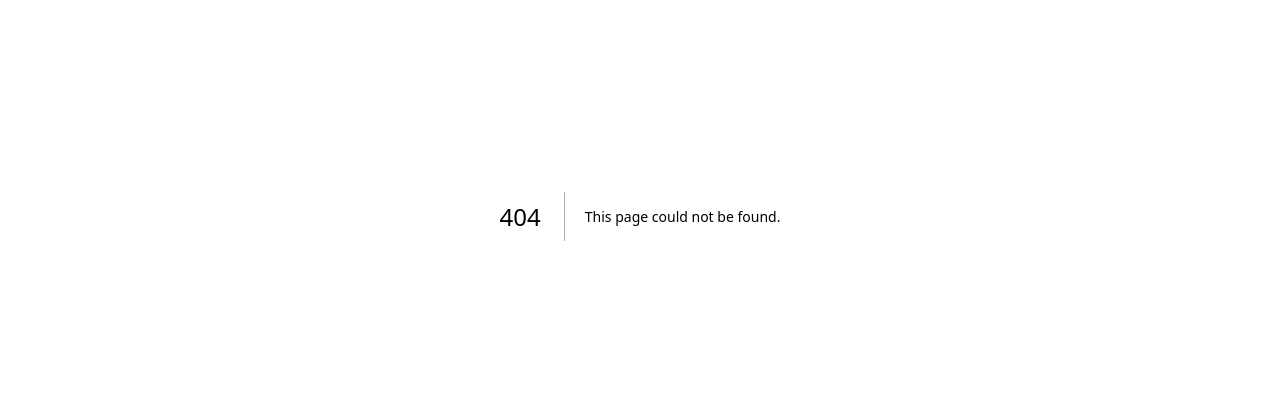
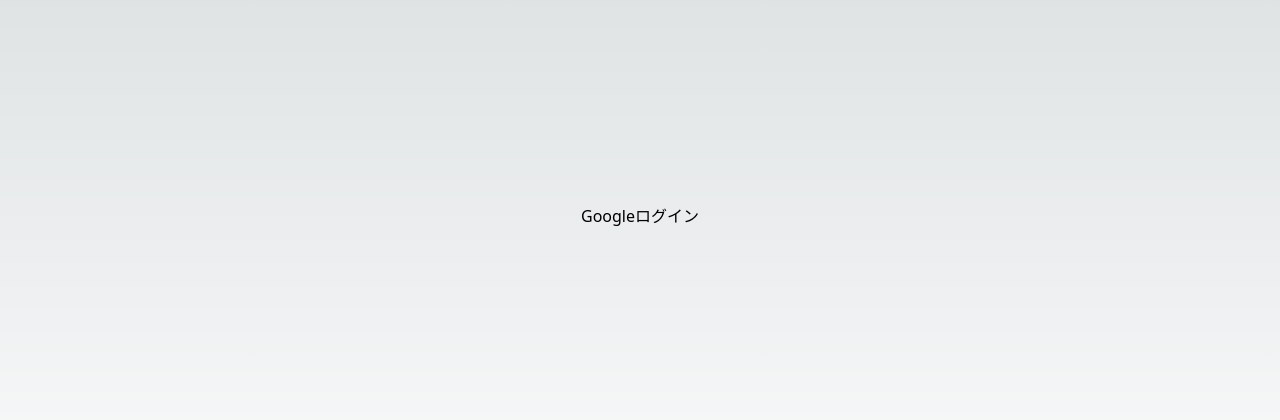
Before and after one commit to miura-taiga/project-front, a Next.js app: page /pages/login in a window 1280 px wide. Before the commit this address had no page. Shown: the part 184-604 px from the top of the page. Built offline with nearby package versions, Linux system fonts and the light colour scheme.

Commit message:
OmniAuthを使ったGoogle認証を実装(フロント)

```diff
--- a/src/app/layout.tsx
+++ b/src/app/layout.tsx
@@ -1,13 +1,5 @@
-import type { Metadata } from "next";
-import { Inter } from "next/font/google";
 import "./globals.css";
-
-const inter = Inter({ subsets: ["latin"] });
-
-export const metadata: Metadata = {
-  title: "Create Next App",
-  description: "Generated by create next app",
-};
+import { AuthProvider } from "@/contexts/auth";
 
 export default function RootLayout({
   children,
@@ -15,8 +7,12 @@
   children: React.ReactNode;
 }>) {
   return (
-    <html lang="en">
-      <body className={inter.className}>{children}</body>
+    <html>
+      <body>
+        <AuthProvider>
+          {children}
+        </AuthProvider>
+      </body>
     </html>
   );
 }
--- /dev/null
+++ b/src/app/pages/login/page.tsx
@@ -0,0 +1,46 @@
+"use client";
+
+import { useEffect, useState } from "react";
+import { useRouter } from "next/navigation";
+import { useAuth } from "@/contexts/auth";
+
+const LoginPage = () => {
+  const [isClient, setIsClient] = useState(false);
+  const router = useRouter();
+  const { setToken, currentUser } = useAuth();
+
+  useEffect(() => {
+    setIsClient(true);  // クライアントサイドレンダリングを確認するためのフラグを設定
+    const params = new URLSearchParams(window.location.search);
+    const token = params.get("token");
+    if (token) {
+      setToken(token);
+      localStorage.setItem("auth", token);
+    }
+  }, [setToken]);
+
+  const handleGoogleAuth = (e: React.MouseEvent<HTMLButtonElement>) => {
+    e.preventDefault();
+    const form = document.createElement("form");
+    form.method = "GET";
+    form.action = `${process.env.NEXT_PUBLIC_API_URL}/auth/google_oauth2`;
+    document.body.appendChild(form);
+    form.submit();
+  };
+
+  if (!isClient) {
+    return null;  // サーバーサイドレンダリング中は何も表示しない
+  }
+
+  return (
+    <div className="min-h-screen flex flex-col items-center justify-center">
+      <div className="space-y-4">
+        <button className="btn btn-accent gap-2 w-full" onClick={handleGoogleAuth}>
+          Googleログイン
+        </button>
+      </div>
+    </div>
+  );
+};
+
+export default LoginPage;
--- /dev/null
+++ b/src/contexts/auth/index.tsx
@@ -0,0 +1,78 @@
+"use client";
+
+import React, { createContext, useContext, useEffect, useState, ReactNode } from "react";
+
+interface AuthContextType {
+  token: string | null;
+  currentUser: any;
+  logout: () => void;
+  setToken: (token: string) => void;
+  setCurrentUser: (user: any) => void;
+}
+
+const AuthContext = createContext<AuthContextType | undefined>(undefined);
+
+export const useAuth = () => {
+  const context = useContext(AuthContext);
+  if (!context) {
+    throw new Error("useAuth must be used within an AuthProvider");
+  }
+  return context;
+};
+
+export const AuthProvider = ({ children }: { children: ReactNode }) => {
+  const [token, setTokenState] = useState<string | null>(null);
+  const [currentUser, setCurrentUser] = useState<any>(null);
+
+  useEffect(() => {
+    const query = new URLSearchParams(window.location.search);
+    const tokenFromUrl = query.get("token");
+
+    if (tokenFromUrl) {
+      setTokenState(tokenFromUrl);
+      localStorage.setItem("authToken", tokenFromUrl);
+    } else {
+      const storedToken = localStorage.getItem("authToken");
+      if (storedToken) {
+        setTokenState(storedToken);
+      }
+    }
+  }, []);
+
+  useEffect(() => {
+    if (token) {
+      fetch(`${process.env.NEXT_PUBLIC_API_URL}/api/v1/users/current`, {
+        headers: {
+          Authorization: `Bearer ${token}`,
+        },
+      })
+        .then((response) => {
+          if (!response.ok) {
+            throw new Error("Failed to fetch user");
+          }
+          return response.json();
+        })
+        .then((data) => setCurrentUser(data.user))
+        .catch((error) => {
+          console.error("Error fetching user:", error);
+          logout();
+        });
+    }
+  }, [token]);
+
+  const setToken = (token: string) => {
+    setTokenState(token);
+  };
+
+  const logout = () => {
+    setCurrentUser(null);
+    setTokenState(null);
+    localStorage.removeItem("authToken");
+  };
+
+  return (
+    <AuthContext.Provider value={{ token, logout, setToken, currentUser, setCurrentUser }}>
+      {children}
+    </AuthContext.Provider>
+  );
+};
```
